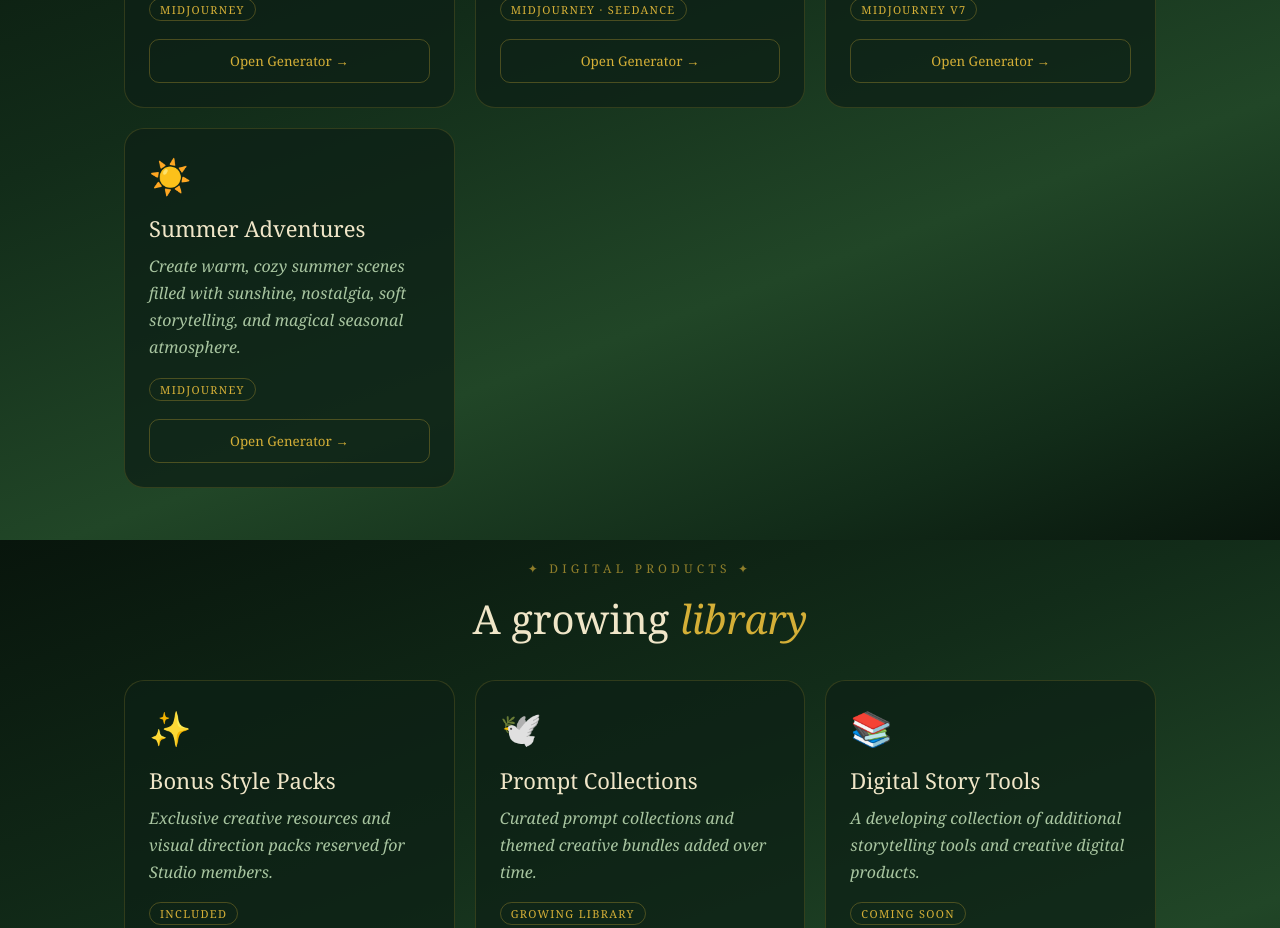
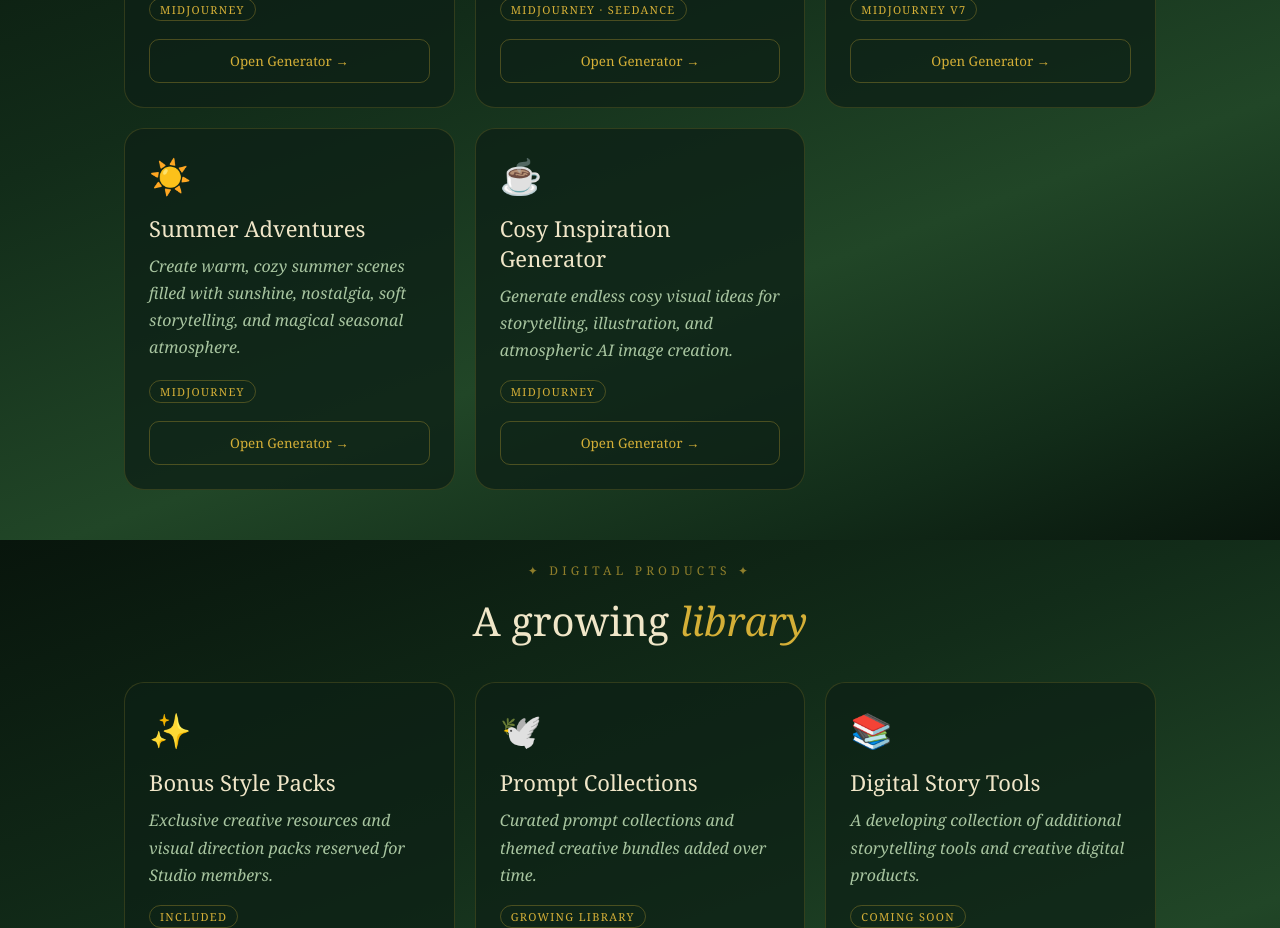
Before and after one commit to TatianaLychy/magicalstories, a Next.js app: page /studio in a window 1280 px wide. Shown: the part 1060-1988 px from the top of the page. Built offline with nearby package versions, Linux system fonts and the light colour scheme.

Commit message:
Update page.js

```diff
--- a/app/studio/page.js
+++ b/app/studio/page.js
@@ -42,6 +42,16 @@ const generators = [
       "Create warm, cozy summer scenes filled with sunshine, nostalgia, soft storytelling, and magical seasonal atmosphere.",
     tag: "Midjourney",
     file: "/AI-Summer-Adventures.html",
+    active: true,
+  },
+  {
+    key: "cosy-inspiration",
+    icon: "☕",
+    title: "Cosy Inspiration Generator",
+    description:
+      "Generate endless cosy visual ideas for storytelling, illustration, and atmospheric AI image creation.",
+    tag: "Midjourney",
+    file: "/Cosy-Inspiration-Generator.html",
     active: true,
   },
 ];
```
